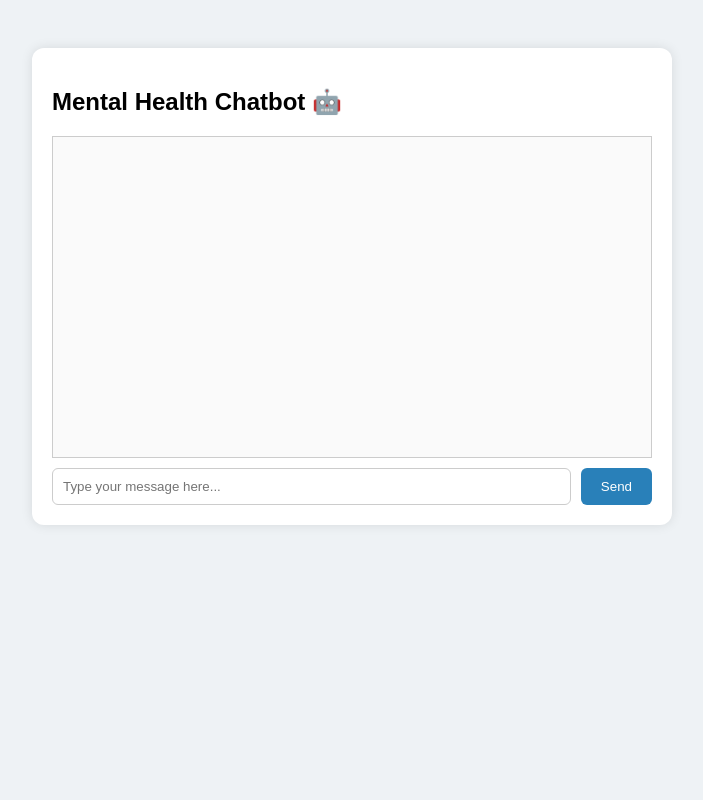
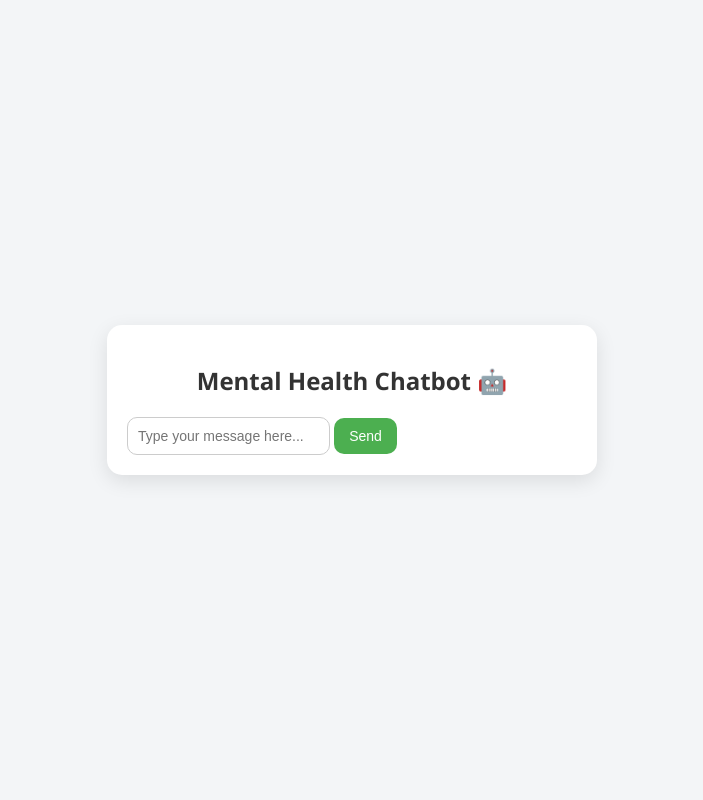
Before and after one commit to Idumania378/MindCare, a Flask app: page / in a window 1280 px wide. Shown: the whole page, without its empty margins (288-991 px from the left). Run offline with Flask 3, Linux system fonts and the light colour scheme.

Commit message:
mental bot files

```diff
--- a/static/styles.css
+++ b/static/styles.css
@@ -1,44 +1,82 @@
 body {
-    font-family: Arial, sans-serif;
-    background-color: #eef2f5;
-    padding: 40px;
+    margin: 0;
+    font-family: 'Segoe UI', sans-serif;
+    background-color: #f3f5f7;
+    display: flex;
+    justify-content: center;
+    align-items: center;
+    height: 100vh;
 }
 
 .chat-container {
-    max-width: 600px;
-    margin: auto;
-    background: #fff;
+    width: 100%;
+    max-width: 450px;
+    background-color: #ffffff;
+    border-radius: 15px;
+    box-shadow: 0 6px 20px rgba(0, 0, 0, 0.1);
     padding: 20px;
-    border-radius: 12px;
-    box-shadow: 0px 0px 12px rgba(0,0,0,0.1);
 }
 
-#chat-box {
-    height: 300px;
-    overflow-y: auto;
-    border: 1px solid #ccc;
-    padding: 10px;
-    margin-bottom: 10px;
-    background-color: #fafafa;
+h2 {
+    text-align: center;
+    margin-bottom: 20px;
+    color: #333;
 }
 
-.input-area {
+.chat-box {
+    height: 400px;
+    overflow-y: auto;
+    border: 1px solid #ddd;
+    padding: 10px;
+    border-radius: 10px;
+    background-color: #fafafa;
+    margin-bottom: 15px;
+}
+
+.message {
+    margin: 10px 0;
+    padding: 10px 15px;
+    border-radius: 15px;
+    max-width: 80%;
+    clear: both;
+}
+
+.user {
+    background-color: #dcf8c6;
+    align-self: flex-end;
+    float: right;
+    text-align: right;
+}
+
+.bot {
+    background-color: #e2e2e2;
+    float: left;
+    text-align: left;
+}
+
+form {
     display: flex;
     gap: 10px;
 }
 
-#user-input {
-    flex: 1;
+input[type="text"] {
+    flex-grow: 1;
     padding: 10px;
+    border-radius: 10px;
     border: 1px solid #ccc;
-    border-radius: 6px;
+    font-size: 14px;
 }
 
 button {
-    padding: 10px 20px;
+    padding: 10px 15px;
+    background-color: #4caf50;
+    color: white;
     border: none;
-    background-color: #2980b9;
-    color: white;
-    border-radius: 6px;
+    border-radius: 10px;
+    font-size: 14px;
     cursor: pointer;
 }
+
+button:hover {
+    background-color: #45a049;
+}
```
Also changed, not shown: chatbot/emotion.py (added, +38 -0 lines), chatbot/nlp.py (+11 -7 lines), static/scripts.js (+24 -16 lines).
